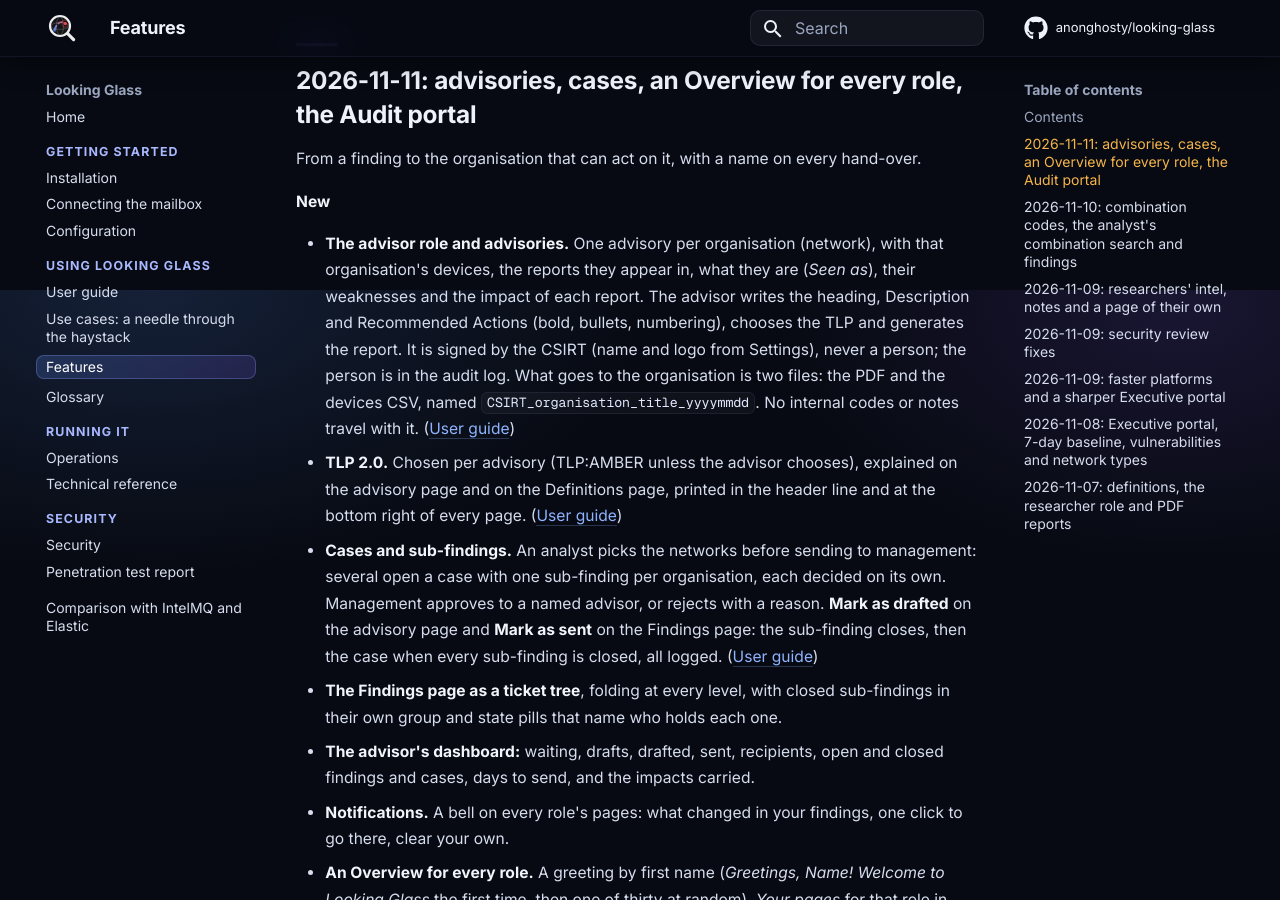
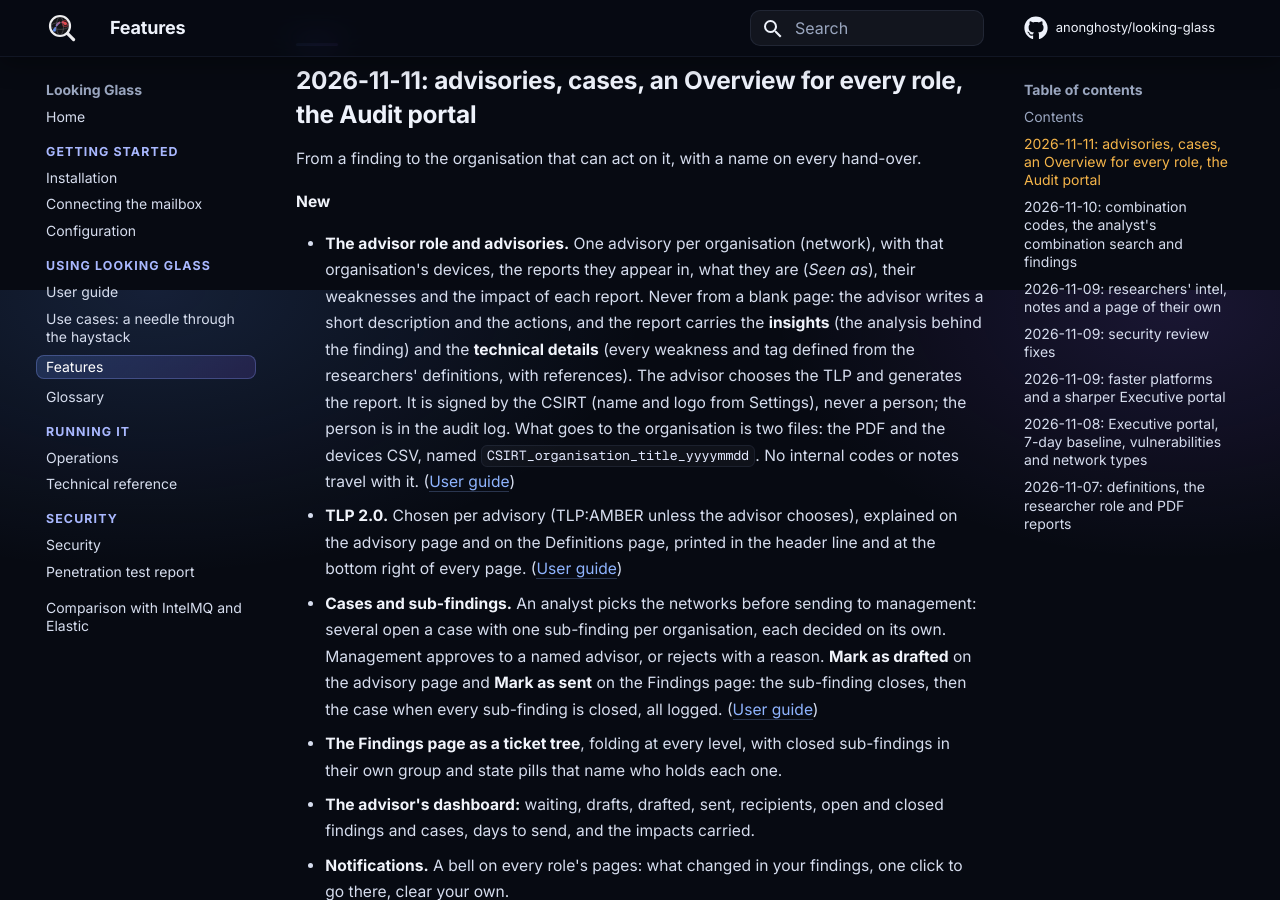
Before and after one commit to anonghosty/looking-glass, an MkDocs documentation site: the page built from docs/FEATURES.md, in a window 1280 px wide and 900 px high, scrolled down 610 px. Built offline with MkDocs 1.6.1 and Material for MkDocs 9.7.7, drawn with Linux system fonts in a browser that asks for light colours; comment, search, counter and statistics services are not loaded.

Commit message:
Advisories, never from a blank page: the user guide, README and What is new now lead with what the report carries, the INSIGHTS (the analysis behind the finding) and the TECHNICAL DETAILS (every weakness and tag defined from the researchers' definitions, with references), then the CSIRT signature and TLP. The advisory report no longer shows a Status field (no Draft on what the organisation receives); tests/check_findings_ui.py checks it.

```diff
--- a/docs/FEATURES.md
+++ b/docs/FEATURES.md
@@ -20,8 +20,10 @@ From a finding to the organisation that can act on it, with a name on every hand
 **New**
 
 - **The advisor role and advisories.** One advisory per organisation (network), with that organisation's devices, the
-  reports they appear in, what they are (*Seen as*), their weaknesses and the impact of each report. The advisor writes
-  the heading, Description and Recommended Actions (bold, bullets, numbering), chooses the TLP and generates the report.
+  reports they appear in, what they are (*Seen as*), their weaknesses and the impact of each report. Never from a blank
+  page: the advisor writes a short description and the actions, and the report carries the **insights** (the analysis
+  behind the finding) and the **technical details** (every weakness and tag defined from the researchers' definitions,
+  with references). The advisor chooses the TLP and generates the report.
   It is signed by the CSIRT (name and logo from Settings), never a person; the person is in the audit log. What goes
   to the organisation is two files: the PDF and the devices CSV, named `CSIRT_organisation_title_yyyymmdd`. No internal
   codes or notes travel with it. ([User guide](USER_GUIDE.md#advisories-the-advisor))
```
Also changed, not shown: README.md (+6 -5 lines), docs/USER_GUIDE.md (+13 -4 lines), 2 other files.
